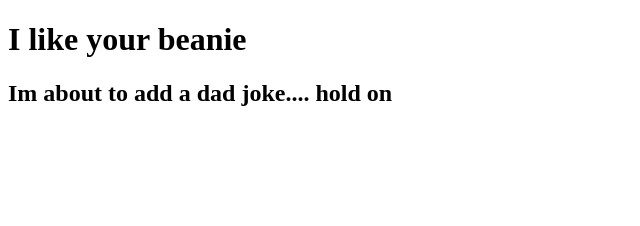
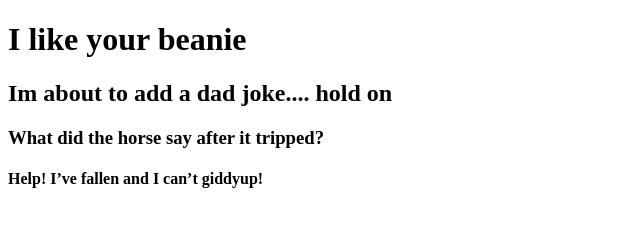
Before and after one commit to nouriyin/HTML, a plain HTML site: page index.html in a window 1280 px wide. Shown: the whole page, without its empty margins (0-640 px from the left). Drawn offline with Linux system fonts and the light colour scheme.

Commit message:
Update index.html

```diff
--- a/index.html
+++ b/index.html
@@ -14,6 +14,8 @@
 <section>
   <h2> Im about to add a dad joke.... hold on </h2>
 </section>
+<h3> What did the horse say after it tripped? </h3>
+<h4>Help! I’ve fallen and I can’t giddyup!</h4>
   </body>
 
 </html>
```
